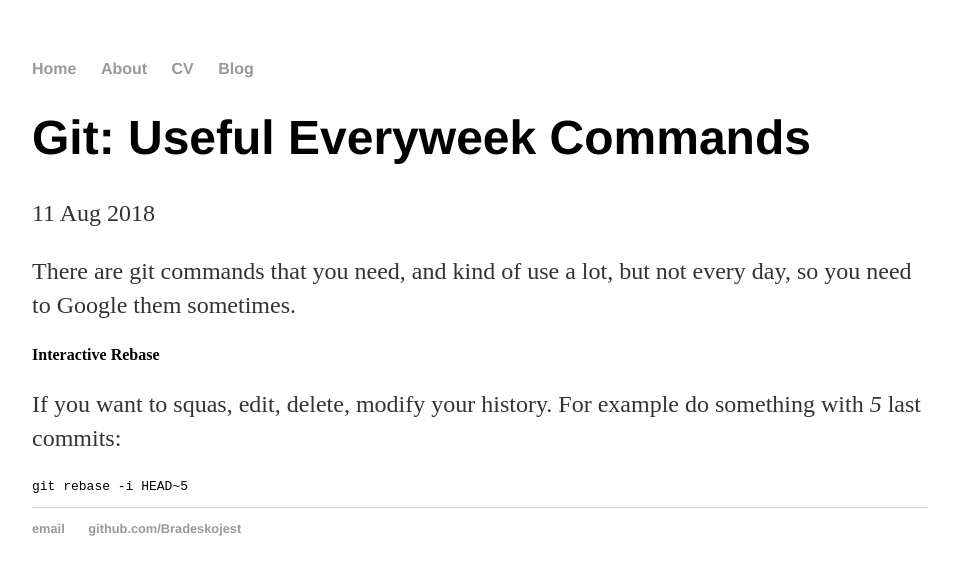
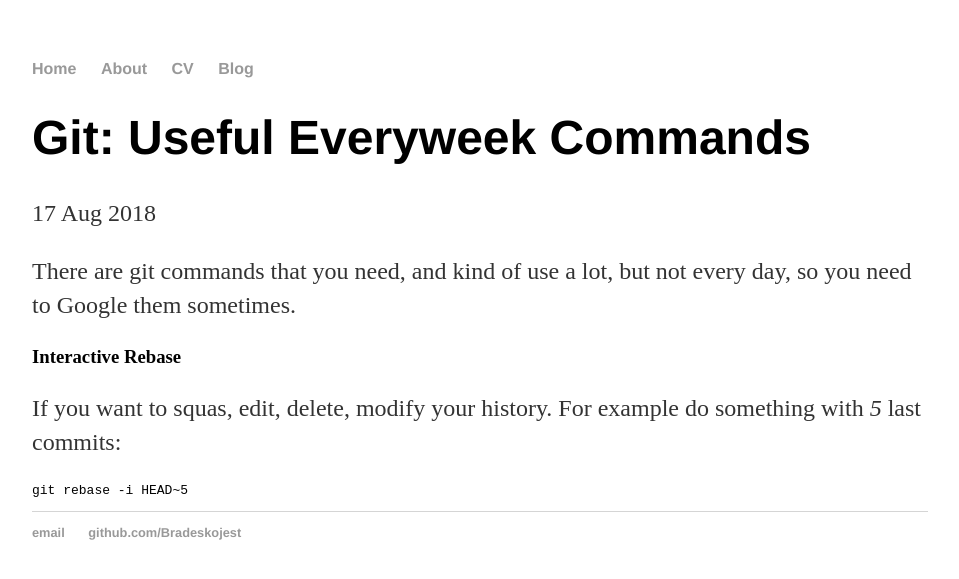
Before and after one commit to lbradesko/lbradesko.github.io, a Jekyll site: the page built from _posts/2018-08-17-git.md, in a window 1280 px wide. Shown: the top 579 px of the page, without its empty margins (160-1119 px from the left). Built offline with Jekyll 4.4.1, drawn with Linux system fonts in a browser that asks for light colours.

Commit message:
Update 2018-08-17-git.md

````diff
--- a/_posts/2018-08-17-git.md
+++ b/_posts/2018-08-17-git.md
@@ -1,11 +1,11 @@
 ---
 layout: post
 title: "Git: Useful Everyweek Commands"
-date: 2018-08-11
+date: 2018-08-17
 ---
 There are git commands that you need, and kind of use a lot, but not every day, so you need to Google them sometimes.
 
-#### Interactive Rebase
+### Interactive Rebase
 If you want to squas, edit, delete, modify your history. For example do something with *5* last commits:
 ```
 git rebase -i HEAD~5
````
